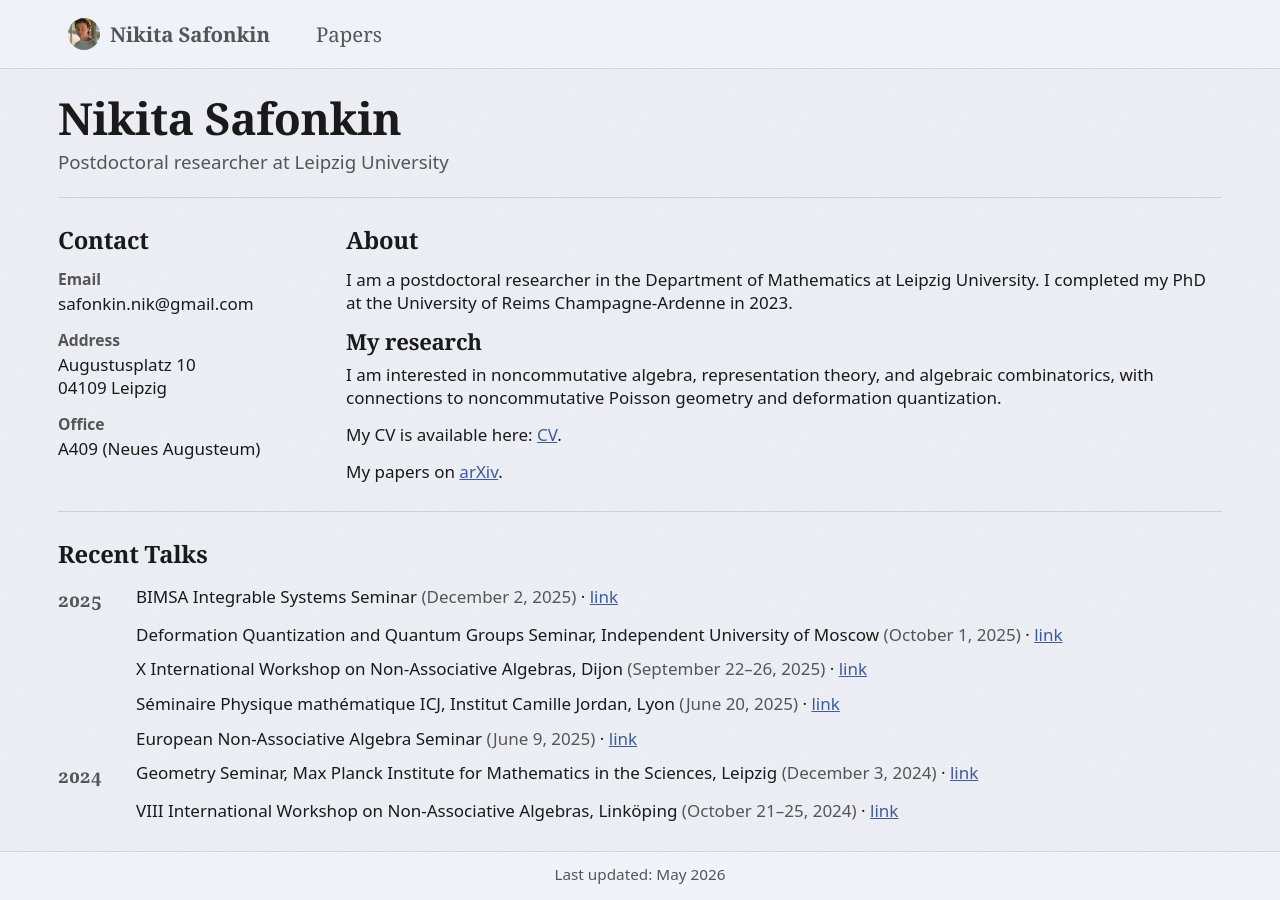
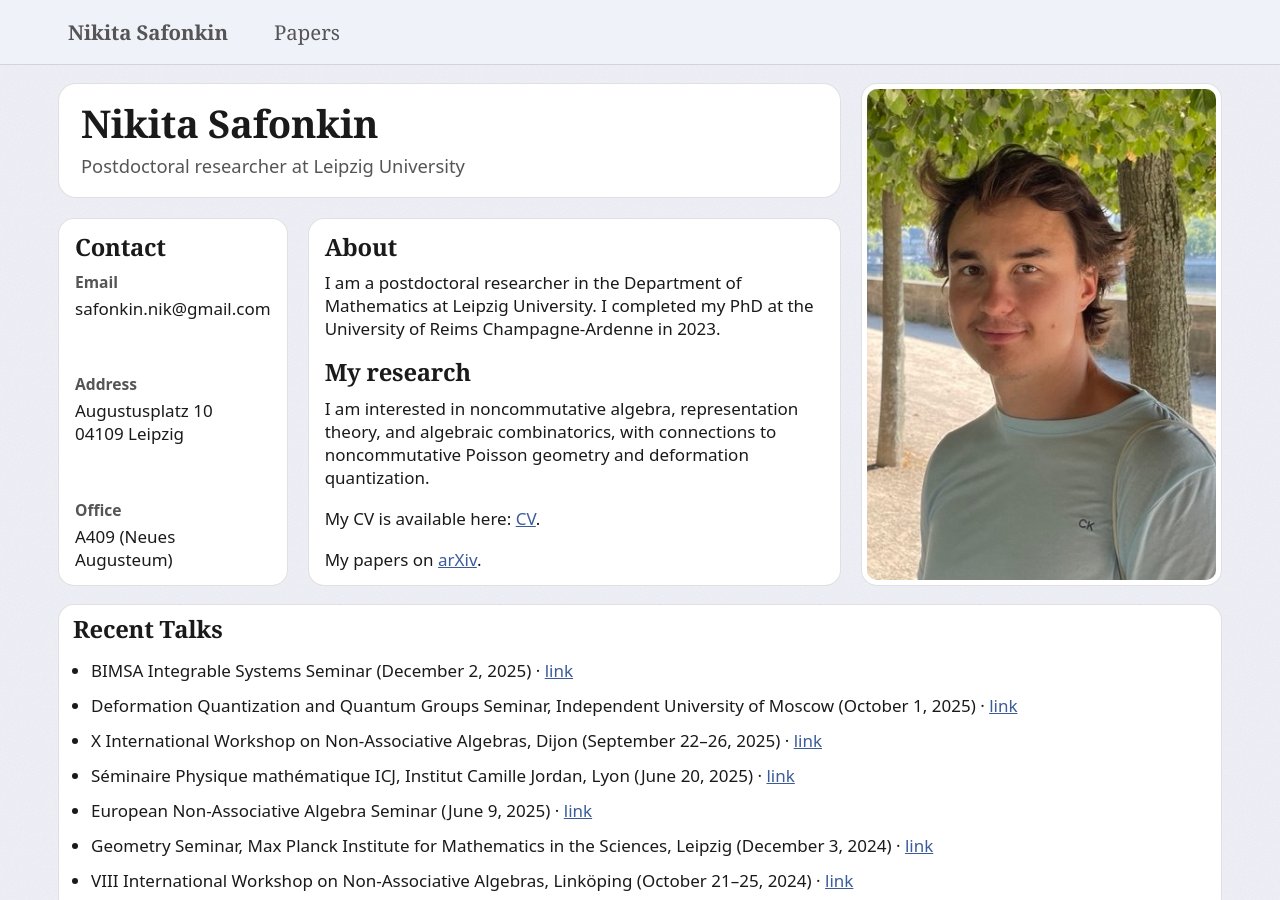
Before and after one commit to n-safonkin/n-safonkin.github.io, a Jekyll site: the page built from index.html, in a window 1280 px wide. Built offline with Jekyll 4.4.1, drawn with Linux system fonts in a browser that asks for light colours.

Commit message:
Revert "Layout overhaul: text-first bio, avatar topbar, numbered papers, year-gutter talks"
This reverts commit ef1f3a687ef253f84371ec59361a5f277dd13ac7.

```diff
--- a/_layouts/default.html
+++ b/_layouts/default.html
@@ -45,10 +45,7 @@
 <body>
   <header class="topbar">
     <nav class="nav">
-      <a class="brand" href="{{ '/' | relative_url }}">
-        <img class="brand-avatar" src="{{ '/assets/me.jpg' | relative_url }}" alt="" aria-hidden="true">
-        <span>Nikita Safonkin</span>
-      </a>
+      <a class="brand" href="{{ '/' | relative_url }}">Nikita Safonkin</a>
 
       <a class="{% if page.url == '/papers.html' %}active{% endif %}"
          href="{{ '/papers.html' | relative_url }}">Papers</a>
--- a/assets/index.css
+++ b/assets/index.css
@@ -1,129 +1,147 @@
-/* === Bio hero — borderless banner, just typography on the bg === */
-.bio-hero{
-  padding: 8px 0 22px;
-  margin: 0 0 28px;
-  border-bottom: 1px solid var(--border);
+/* ====== Desktop layout: hero hero photo / contact about photo ====== */
+.home-layout{
+  margin-top: 0;
+  display: grid;
+  /* Photo column shrunk from 1.25fr → 1.05fr (≈ 0.9× its previous width).
+     The freed space flows into the contact and about columns. */
+  grid-template-columns: 0.62fr 1.55fr 1.05fr;
+  grid-template-rows: auto 1fr;
+  gap: 20px;
+  align-items: stretch;
+  grid-template-areas:
+    "hero   hero   photo"
+    "contact about  photo";
 }
 
-.bio-hero h1{
-  font-size: 2.6rem;
-  line-height: 1.08;
-  margin: 0 0 6px;
+.home-layout + .card{
+  margin-top: 18px;
 }
 
-.bio-hero .sub{
-  font-size: 1.1rem;
+.hero-home{ grid-area: hero; }
+.photo-card{ grid-area: photo; }
+.contact-card{ grid-area: contact; height: 100%; }
+.about-card{ grid-area: about; height: 100%; }
+
+/* Hero tuning */
+.hero-home{
+  padding: 18px 22px;
+}
+.hero-home h1{
+  font-size: 2.25rem;
+  line-height: 1.12;
+  margin: 0 0 8px;
+}
+.hero-home .sub{
+  font-size: 1.08rem;
   line-height: 1.4;
   margin: 0;
   color: var(--muted);
 }
 
-/* === Bio grid: narrow left rail (contact) + wide main column (about) === */
-.bio-grid{
-  display: grid;
-  grid-template-columns: 240px 1fr;
-  gap: 48px;
-  padding: 0 0 28px;
-  margin: 0 0 28px;
-  border-bottom: 1px solid var(--border);
+/* Photo card: spans both rows. 5px white matting around the image
+   gives a framed-photo look on the cream bg. */
+.photo-card{
+  padding: 5px;
+  display: block;
+  overflow: hidden;
 }
 
-.bio-contact h2,
-.bio-about h2{
-  margin: 0 0 14px;
+.photo-card img{
+  display: block;
+  width: 100%;
+  height: 100%;
+  object-fit: cover;
+  border: none;
+  border-radius: 10px;
 }
 
-/* Compact contact rail — labels stack above values, no row grid */
-.bio-contact .contact-grid{
+/* Contact: spread sections evenly */
+.contact-card{
   display: flex;
   flex-direction: column;
-  gap: 14px;
 }
 
-.bio-contact .row{
-  display: block;
-  grid-template-columns: none;
-  padding: 0;
-  border-bottom: none;
+.contact-card .contact-grid{
+  flex: 1;
+  display: flex;
+  flex-direction: column;
+  justify-content: space-between;
+  gap: 18px;
 }
 
-.bio-contact .label{
-  margin: 0 0 2px;
+.contact-card .row{
+  display: block;
+  padding: 0;
 }
 
-.bio-about .about-body{
+.contact-card .label{
+  margin: 0 0 4px;
+}
+
+/* About: spread paragraphs evenly */
+.about-card{
   display: flex;
   flex-direction: column;
-  gap: 14px;
 }
 
-.bio-about .about-body p{
+.about-card .about-body{
+  flex: 1;
+  display: flex;
+  flex-direction: column;
+  justify-content: space-between;
+  gap: 18px;
+}
+
+.about-card p{
   margin: 0;
 }
 
-.bio-about .about-research h2{
-  margin: 0 0 8px;
-  font-size: 1.3rem;
+.about-research h2{
+  margin: 0 0 10px;
 }
 
-.bio-about .about-research p{
+.about-research p{
   margin: 0;
 }
 
-/* === Talks — year-gutter timeline === */
-.bio-talks h2{
+/* Recent Talks card: tighter spacing to keep the page within one viewport */
+.talks-card{
+  padding: 10px 14px;
+}
+
+.talks-card h2{
   margin: 0 0 16px;
 }
 
-.talks-list{
-  list-style: none;
+.talks-card .talks-list{
   margin: 0;
-  padding: 0;
-  display: flex;
-  flex-direction: column;
-  gap: 10px;
+  padding-left: 18px;
 }
 
-.talks-list li{
-  display: grid;
-  grid-template-columns: 60px 1fr;
-  column-gap: 18px;
-  margin: 0;
+.talks-card .talks-list li{
+  margin: 0 0 12px;
 }
 
-.talk-year{
-  font-family: var(--font-serif);
-  font-variant-numeric: oldstyle-nums;
-  font-size: 1.1rem;
-  color: var(--muted);
-  font-weight: 600;
-  line-height: 1.45;
-  padding-top: 1px;
-}
-
-.talk-content{
-  line-height: 1.45;
-}
-
-.talk-date{
-  color: var(--muted);
-}
-
-/* === Mobile === */
+/* ====== Mobile ====== */
 @media (max-width: 900px){
-  .bio-grid{
+  .home-layout{
     grid-template-columns: 1fr;
-    gap: 28px;
-    padding-bottom: 24px;
-    margin-bottom: 24px;
+    grid-template-rows: auto;
+    grid-template-areas:
+      "photo"
+      "hero"
+      "about"
+      "contact";
   }
 
-  .bio-hero h1{
-    font-size: 2.2rem;
+  .photo-card{
+    padding: 10px;
   }
-
-  .talks-list li{
-    grid-template-columns: 48px 1fr;
-    column-gap: 12px;
+  .photo-card img{
+    width: 78%;
+    max-width: 330px;
+    height: auto;
+    object-fit: initial;
+    margin: 0 auto;
   }
 }
--- a/assets/style.css
+++ b/assets/style.css
@@ -64,9 +64,6 @@ body{
 }
 
 .brand{
-  display: inline-flex;
-  align-items: center;
-  gap: 10px;
   font-family: var(--font-serif);
   font-weight: 700;
   font-size: 1.35rem;
@@ -74,15 +71,6 @@ body{
   color: var(--text);
   margin-right: 14px;
   letter-spacing: -0.005em;
-}
-
-.brand-avatar{
-  width: 32px;
-  height: 32px;
-  border-radius: 50%;
-  object-fit: cover;
-  display: block;
-  flex-shrink: 0;
 }
 
 .nav a{
@@ -119,7 +107,7 @@ main.wrap{
    gradient (saved in memory). */
 .hero{
   padding: 18px;
-  border-radius: 8px;
+  border-radius: 18px;
   border: 1px solid var(--border);
   background: white;
 }
@@ -127,7 +115,7 @@ main.wrap{
 .card{
   background: var(--card);
   border: 1px solid var(--border);
-  border-radius: 8px;
+  border-radius: 16px;
   padding: 14px 16px;
 }
 
--- a/index.html
+++ b/index.html
@@ -8,15 +8,19 @@ extra_css:
   - /assets/last-updated-mobile.css
 ---
 
-<section class="bio-hero">
-  <h1>Nikita Safonkin</h1>
-  <p class="sub">Postdoctoral researcher at Leipzig University</p>
-</section>
+<section class="home-layout">
 
-<div class="bio-grid">
+  <section class="hero hero-home">
+    <h1>Nikita Safonkin</h1>
+    <p class="sub">Postdoctoral researcher at Leipzig University</p>
+  </section>
 
-  <aside class="bio-contact">
-    <h2>Contact</h2>
+  <div class="card photo-card">
+    <img src="{{ '/assets/me.jpg' | relative_url }}" alt="Photo of Nikita Safonkin">
+  </div>
+
+  <div class="card contact-card">
+    <h2 style="margin:0 0 10px;">Contact</h2>
 
     <div class="contact-grid">
       <div class="row">
@@ -37,10 +41,10 @@ extra_css:
         <div class="value">A409 (Neues Augusteum)</div>
       </div>
     </div>
-  </aside>
+  </div>
 
-  <section class="bio-about">
-    <h2>About</h2>
+  <div class="card about-card">
+    <h2 style="margin:0 0 10px;">About</h2>
 
     <div class="about-body">
       <p>
@@ -65,25 +69,22 @@ extra_css:
         My papers on <a href="https://arxiv.org/a/safonkin_n_1" target="_blank" rel="noopener">arXiv</a>.
       </p>
     </div>
-  </section>
+  </div>
 
-</div>
+</section>
 
-<section class="bio-talks">
+<div class="card talks-card">
   <h2>Recent Talks</h2>
 
   <ul class="talks-list">
-  {% assign prev_year = "" %}
   {% for talk in site.data.talks %}
-    {% assign year = talk.date | split: ", " | last %}
     <li>
-      <span class="talk-year">{% if year != prev_year %}{{ year }}{% endif %}</span>
-      <span class="talk-content">{{ talk.venue }} <span class="talk-date">({{ talk.date }})</span> &middot; <a href="{{ talk.link }}" target="_blank" rel="noopener">link</a></span>
+      {{ talk.venue }} ({{ talk.date }}) ·
+      <a href="{{ talk.link }}" target="_blank" rel="noopener">link</a>
     </li>
-    {% assign prev_year = year %}
   {% endfor %}
   </ul>
-</section>
+</div>
 
 <script type="application/ld+json">
 {
--- a/papers.html
+++ b/papers.html
@@ -33,7 +33,7 @@ extra_js:
   <ol class="papers" reversed>
   {% for paper in site.data.papers %}
     {% assign abs_id = "abs-" | append: forloop.index %}
-    <li class="paperitem" data-num="{{ forloop.rindex }}">
+    <li class="paperitem">
       <div class="paper-title"><i>{{ paper.title }}</i></div>
       <div class="paper-authors">{{ paper.authors }}</div>
       <div class="paper-venue">{{ paper.venue }}</div>
```
Also changed, not shown: assets/papers.css (+4 -23 lines).
